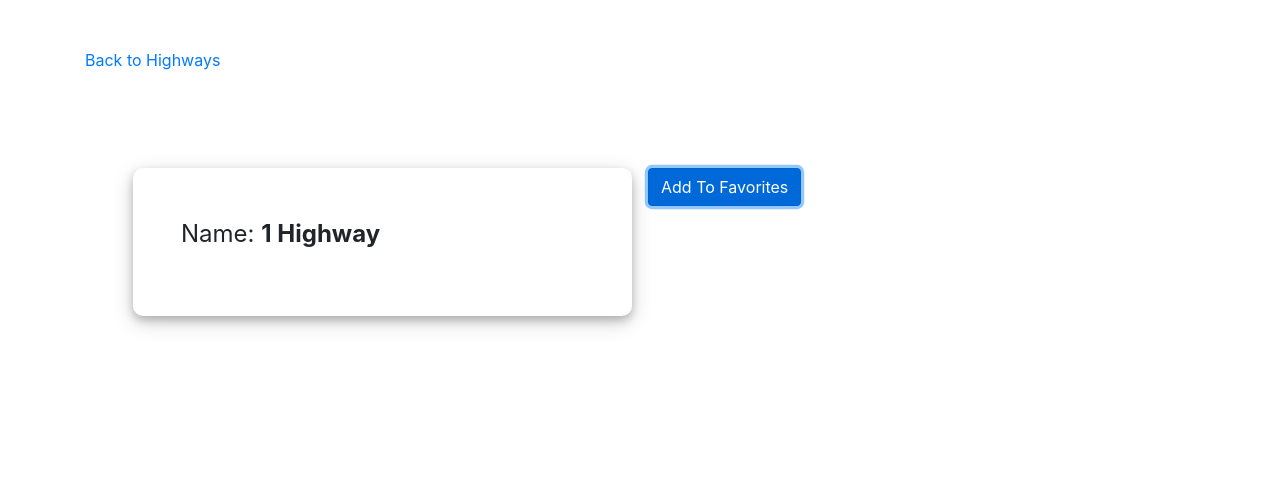
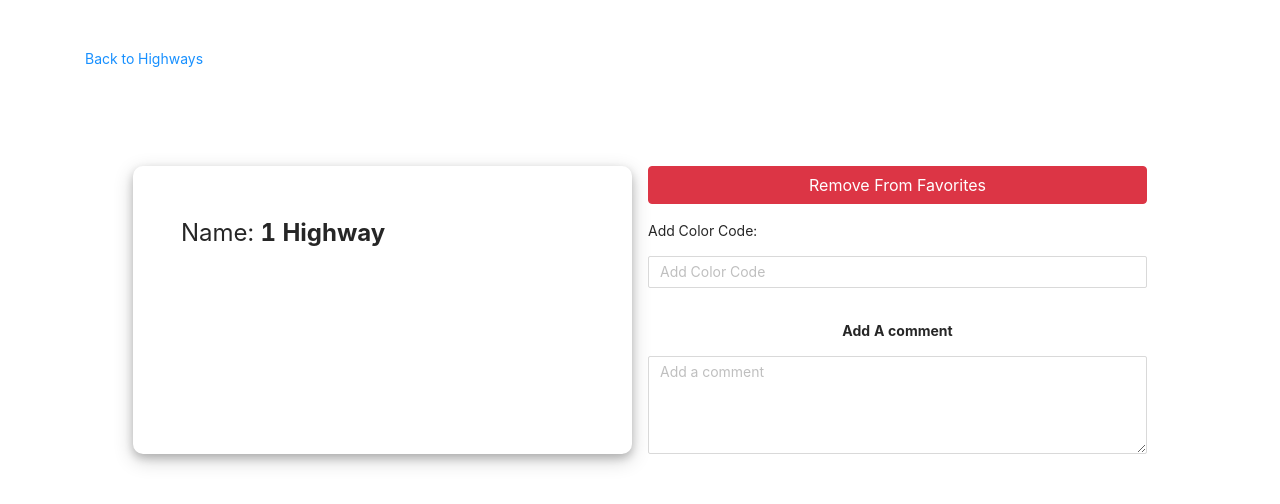
Before and after one commit to akinsikuoluwafemi/zyres_app, a React (Create React App) app: page /highway/1 in a window 1280 px wide. Both pictures are taken after a click on the button "Add To Favorites". Shown: the top 504 px of the page. Built offline with nearby package versions, Linux system fonts and the light colour scheme.

Commit message:
add and remove item from favourites and adjust the highway object

```diff
--- a/src/components/HighwayItems.js
+++ b/src/components/HighwayItems.js
@@ -39,11 +39,16 @@ export default function HighwayItems({ highway }) {
 
   const dispatch = useDispatch();
 
+
   return (
-    <CardItems onClick={() => dispatch(selectAnHighway(highway)) } class="card mb-3 mr-3" style={{ cursor: 'pointer' }}>
+    <CardItems onClick={() => {
+      dispatch(selectAnHighway(highway))
+      console.log(highway)
+
+    }} class="card mb-3 mr-3" style={{ cursor: 'pointer' }}>
       <Link to={`/highway/${highway}`} >
       <ul>
-        <li >{ highway}</li>
+        <li >{highway}</li>
       </ul>
       </Link>
   </CardItems>
--- a/src/index.css
+++ b/src/index.css
@@ -1,3 +1,5 @@
+@import '~antd/dist/antd.css';
+
 body {
   margin: 0;
   font-family: -apple-system, BlinkMacSystemFont, 'Segoe UI', 'Roboto', 'Oxygen',
--- a/src/pages/HighwayDetail.js
+++ b/src/pages/HighwayDetail.js
@@ -1,9 +1,9 @@
-import React from 'react';
+import React, {useEffect, useState} from 'react';
 import { Link, useParams } from 'react-router-dom';
 import styled from 'styled-components';
-import { Card } from 'antd';
+import { Card, Input } from 'antd';
 import { useSelector, useDispatch } from 'react-redux';
-
+import {addToFavorites, removeFromFavorites, modifySelectedHighway} from '../redux/actions/highwayActions';
 
 
 const HighwayDetailsWrapper = styled.div`
@@ -37,17 +37,61 @@ const Highwaycard = styled.div`
   }
 `
 
+const ActionWrapper = styled.div`
+  display: flex;
+  flex-direction: column;
+  justify-content: center;
+
+`
+
+const CommentWrapper = styled.div`
+  text-align: center;
+  margin-top: 2rem;
+
+
+`
+
 
 export default function HighwayDetail() {
 
+  const { TextArea } = Input;
+
+
+  const dispatch = useDispatch();
+
   const {name} = useParams();
 
+  // const selectedHighway = useSelector(state => {
+  //   return { ...state.selectedHighway, name };
+  // });
+
+  const [highwayComment, setHighwayComment] = useState('')
+  const [colorCode, setColorCode] = useState('');
+
   const selectedHighway = useSelector(state => {
-    return state.selectedHighway || name;
+    return state.selectedHighway
   });
 
+
+  const favoritesArr = useSelector(state => {
+    return state.favorites;
+  });
+
+  console.log(favoritesArr);
+
+
+  useEffect(() => {
+
+    dispatch(modifySelectedHighway({
+      ...selectedHighway,
+      colorCode: colorCode,
+      comments: highwayComment
+    }));
+
+  },[colorCode, highwayComment]);
+
+
   console.log(selectedHighway);
-
 
 
 
@@ -60,21 +104,63 @@ export default function HighwayDetail() {
       <HighwayDetailsWrapper>
 
         <div>
-
           <Highwaycard>
 
             <p>Name: <span>{name} Highway</span></p>
 
           </Highwaycard>
 
-
-
         </div>
 
         <div>
 
 
-          <button type="button" class={`btn btn-primary`}>Add To Favorites</button>
+
+          {
+            selectedHighway.inFavorites ? (
+
+              <ActionWrapper>
+               <button onClick={() => {
+                  dispatch(removeFromFavorites(selectedHighway));
+                  selectedHighway.inFavorites = false;
+
+                }} type="button" class={`btn btn-danger`}>Remove From Favorites</button>
+
+                <div>
+                  <p className="mt-3">Add Color Code:</p>
+                  <Input value={colorCode} onChange={(e)=> setColorCode(e.target.value)}  placeholder="Add Color Code" />
+                </div>
+
+                <CommentWrapper>
+                  <p style={{textAlign: 'center', fontWeight: 'bold'}}>Add A comment</p>
+                  <TextArea placeholder="Add a comment" value={highwayComment} onChange={(e) => setHighwayComment(e.target.value) } rows={4} style={{ width: '100%'}} />
+                </CommentWrapper>
+
+
+            </ActionWrapper>
+
+            ): (
+            <button onClick={() => {
+            dispatch(addToFavorites(selectedHighway));
+            selectedHighway.inFavorites = true;
+
+          }} type="button" class={`btn btn-success`}>Add To Favorites</button>
+
+            )
+          }
+
+
+          {/* <button onClick={() => {
+            dispatch(addToFavorites(selectedHighway));
+            selectedHighway.inFavorites = true;
+            alert('added')
+
+          }} type="button" class={`btn btn-success`}>Add to Favorites</button>
+ */}
+
+
+
+
 
         </div>
 
--- a/src/pages/Home.js
+++ b/src/pages/Home.js
@@ -17,6 +17,10 @@ export default function Home() {
   const highways = useSelector(state => {
     return state.highways.roads;
   });
+
+
+
+
 
   const loading = useSelector(state => {
     return state.isFetching;
--- a/src/redux/actions/highwayActions.js
+++ b/src/redux/actions/highwayActions.js
@@ -50,9 +50,16 @@ export const addToFavorites = (highway) => {
   }
 }
 
-export const removeFromFavotites = (highway) => {
+export const removeFromFavorites = (highway) => {
   return {
     type: highwayTypes.REMOVE_FROM_FAVORITES,
     payload: highway
   }
 }
+
+export const modifySelectedHighway = (highway) => {
+  return {
+    type: highwayTypes.MODIFY_SELECTED_HIGHWAY,
+    payload: highway
+  }
+}
--- a/src/redux/reducers/highwayReducer.js
+++ b/src/redux/reducers/highwayReducer.js
@@ -4,7 +4,15 @@ const INITIAL_STATE = {
   isFetching: false,
   error: null,
   highways: [],
-  selectedHighway: null
+  selectedHighway: {
+    inFavorites: false,
+    name: '',
+    colorCode: '',
+    comments: ''
+  },
+  // favorites: [{inFavorites: true, name: "A1"}]
+  favorites: []
+
 
 }
 
@@ -34,6 +42,24 @@ const highwayReducer = (state = INITIAL_STATE, action) => {
     case highwayTypes.SELECTED_HIGHWAY:
       return {
         ...state,
+        selectedHighway: { ...state.selectedHighway, name: action.payload }
+      }
+
+    case highwayTypes.ADD_TO_FAVORITES:
+      return {
+        ...state,
+        favorites: [...state.favorites, action.payload]
+      }
+
+    case highwayTypes.REMOVE_FROM_FAVORITES:
+      return {
+        ...state,
+        favorites: state.favorites.filter(highway => highway.name !== action.payload.name)
+      }
+
+    case highwayTypes.MODIFY_SELECTED_HIGHWAY:
+      return {
+        ...state,
         selectedHighway: action.payload
       }
 
--- a/src/redux/types.js
+++ b/src/redux/types.js
@@ -4,5 +4,7 @@ export const highwayTypes = {
   FETCH_HIGHWAYS_ERROR: 'FETCH_HIGHWAYS_ERROR',
   SELECTED_HIGHWAY: 'SELECTED_HIGHWAY',
   ADD_TO_FAVORITES: 'ADD_TO_FAVORITES',
-  REMOVE_FROM_FAVORITES: 'REMOVE_FROM_FAVORITES'
+  REMOVE_FROM_FAVORITES: 'REMOVE_FROM_FAVORITES',
+  MODIFY_SELECTED_HIGHWAY: 'MODIFY_SELECTED_HIGHWAY',
+
 }
```
